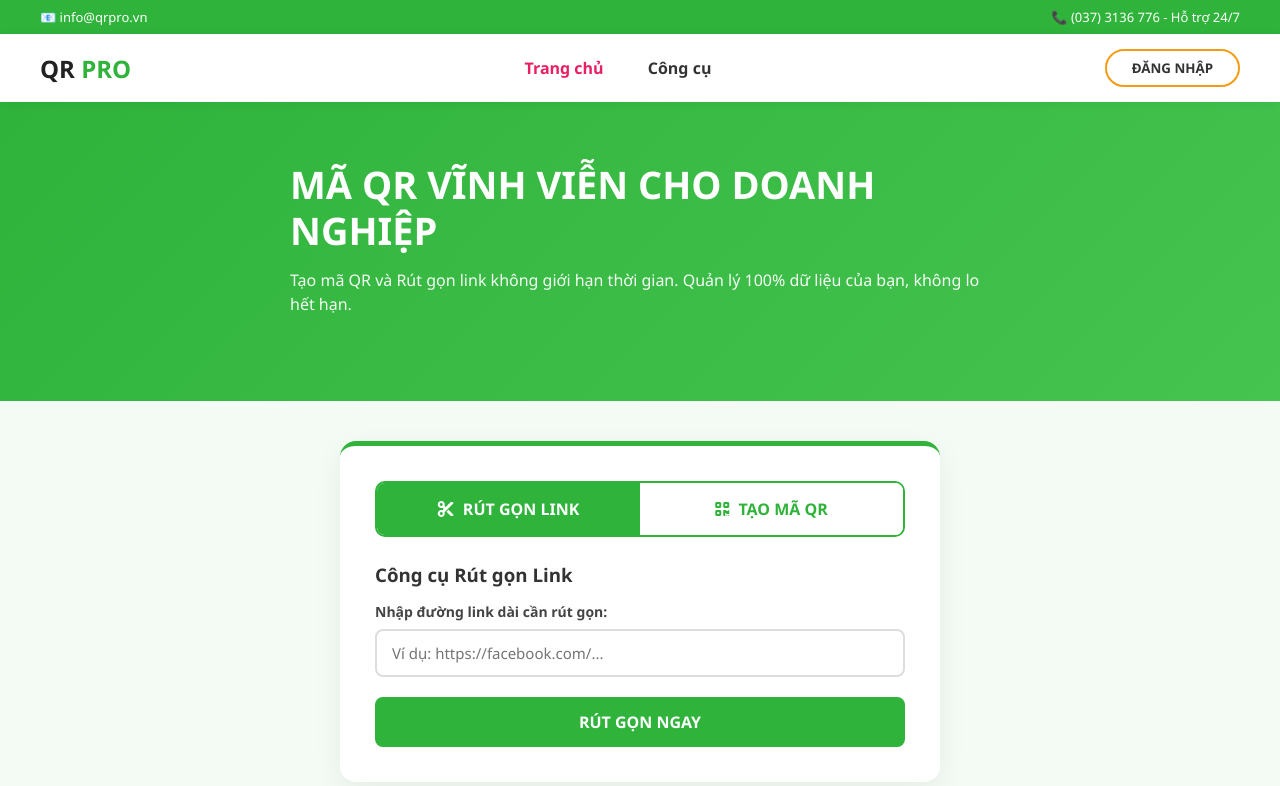
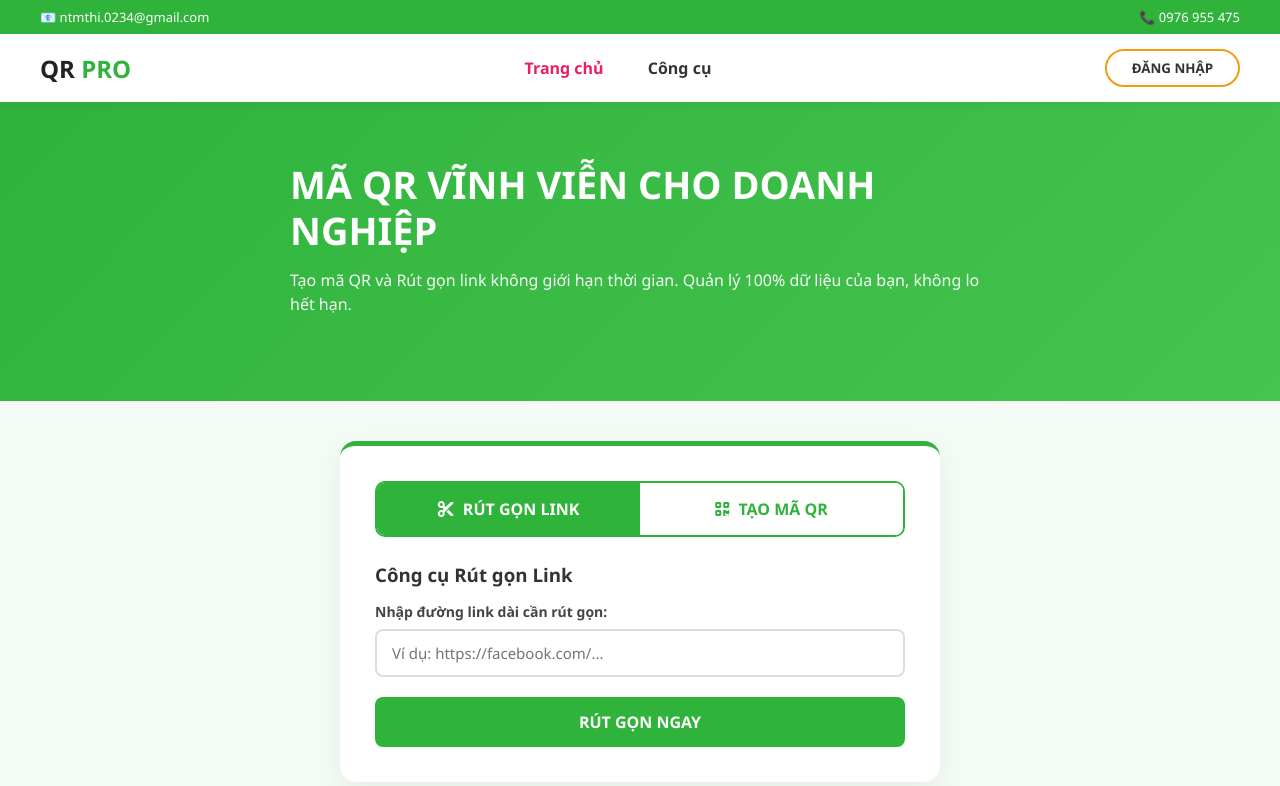
Before and after one commit to mihthi/QRpro, a website: page frontend/index.html in a window 1280 px wide. Drawn offline with nearby package versions, Linux system fonts and the light colour scheme; a script that the page names is missing.

Commit message:
update info

```diff
--- a/frontend/index.html
+++ b/frontend/index.html
@@ -22,8 +22,8 @@
     <!-- TOPBAR & HEADER (Giữ nguyên như cũ) -->
     <div class="topbar">
         <div class="topbar-content">
-            <span>📧 info@qrpro.vn</span>
-            <span>📞 (037) 3136 776 - Hỗ trợ 24/7</span>
+            <span>📧 ntmthi.0234@gmail.com</span>
+            <span>📞 0976 955 475</span>
         </div>
     </div>
     <header class="main-header">
```
